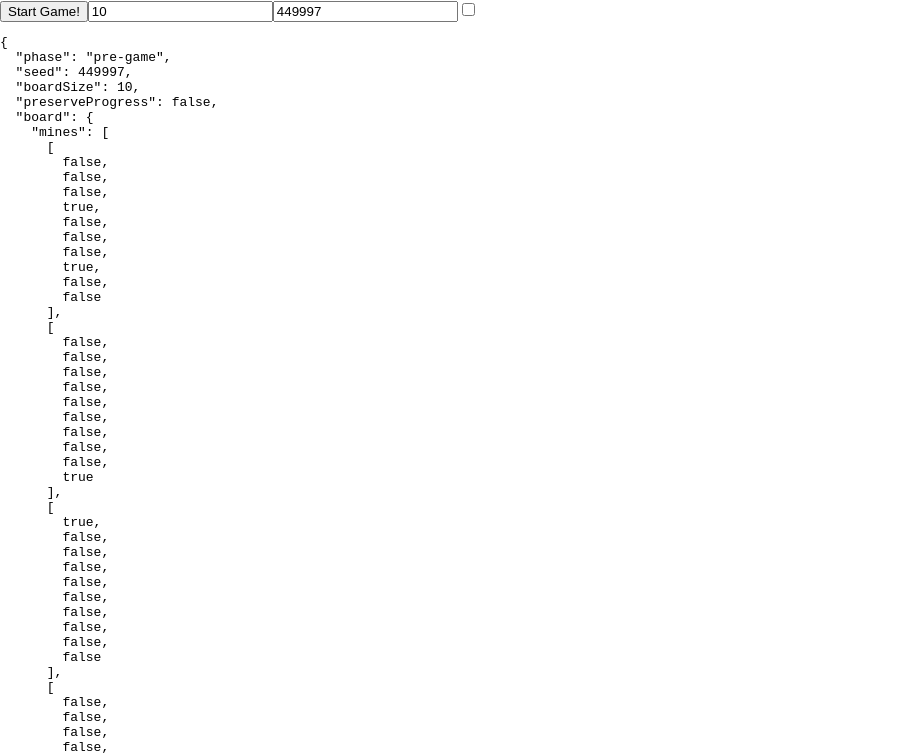
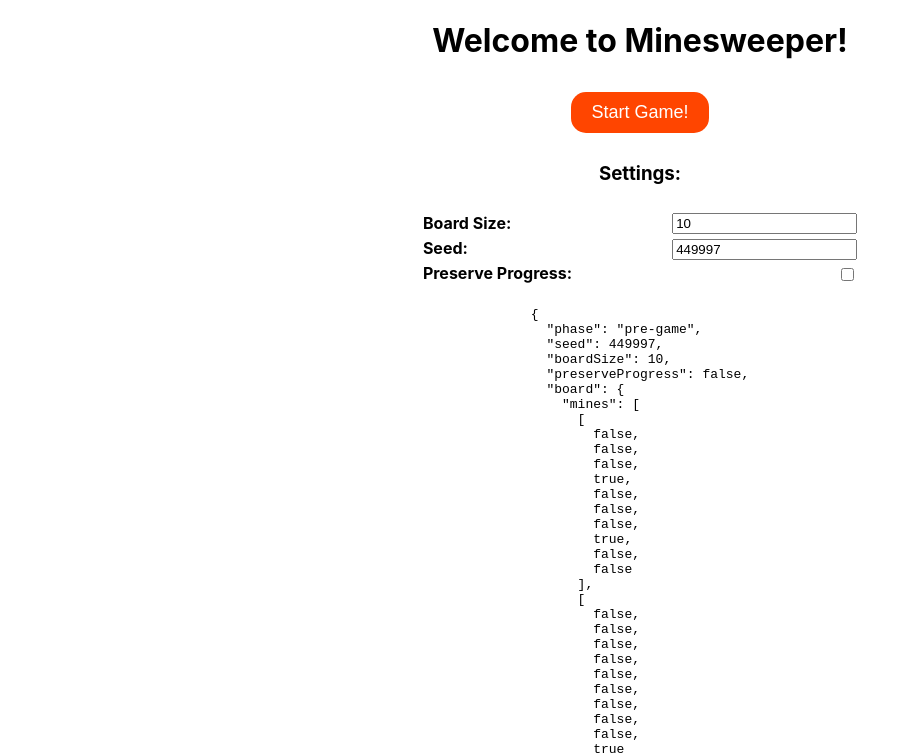
Before and after one commit to PierceLanternStudios/minesweeper, a React (Create React App) app: page / in a window 1280 px wide. Shown: the top 755 px of the page, without its empty margins (0-920 px from the left). Built offline with nearby package versions, Linux system fonts and the light colour scheme.

Commit message:
preliminary splash screen styling

```diff
--- a/src/App.tsx
+++ b/src/App.tsx
@@ -4,6 +4,7 @@ import gameTileButton from "./GameTile";
 import useAppState, { Action } from "./UseAppState";
 import useLoadBoard from "./useLoadBoard";
 import BoardCSS from "./Board.module.css";
+import SplashCSS from "./Splash.module.css";
 
 /**
  * App
@@ -19,14 +20,26 @@ function App() {
   switch (state.phase) {
     case "pre-game":
       return (
-        <div>
+        <div className={SplashCSS.container}>
+          <h1>Welcome to Minesweeper!</h1>
           <button
+            className={SplashCSS.startButton}
             onClick={() => {
               dispatch({ type: "start-game" });
             }}
           >
             Start Game!
           </button>
+
+          <h3>Settings:</h3>
+          <div className={SplashCSS.row} style={{ columnGap: "100px" }}>
+            <div className={SplashCSS.col}>
+              <strong>Board Size:</strong>
+              <strong>Seed:</strong>
+              <strong>Preserve Progress:</strong>
+            </div>
+
+            <div className={SplashCSS.col} style={{ alignItems: "end" }}>
               <input
                 type="number"
                 value={state.boardSize}
@@ -38,6 +51,7 @@ function App() {
                   });
                 }}
               />
+
               <input
                 type="text"
                 value={state.seed}
@@ -53,6 +67,7 @@ function App() {
                     });
                 }}
               />
+
               <input
                 type="checkbox"
                 checked={state.preserveProgress}
@@ -63,6 +78,9 @@ function App() {
                   });
                 }}
               />
+            </div>
+          </div>
+
           <pre>{JSON.stringify(state, null, 2)}</pre>
         </div>
       );
--- /dev/null
+++ b/src/Splash.module.css
@@ -0,0 +1,33 @@
+.container {
+  display: flex;
+  align-items: center;
+  flex-direction: column;
+  row-gap: 10px;
+}
+
+.row {
+  display: flex;
+  flex-direction: row;
+  column-gap: 20px;
+}
+
+.col {
+  display: flex;
+  flex-direction: column;
+  row-gap: 5px;
+}
+
+.startButton {
+  padding: 10px 20px;
+  color: white;
+  background-color: orangered;
+  font-size: large;
+  border-radius: 15px;
+  border: 0px;
+  transition: 0.1s ease-in;
+}
+
+.startButton:hover,
+.startButton:focus {
+  scale: 1.1;
+}
```
Lines whose indentation alone changed are shown as unchanged.
